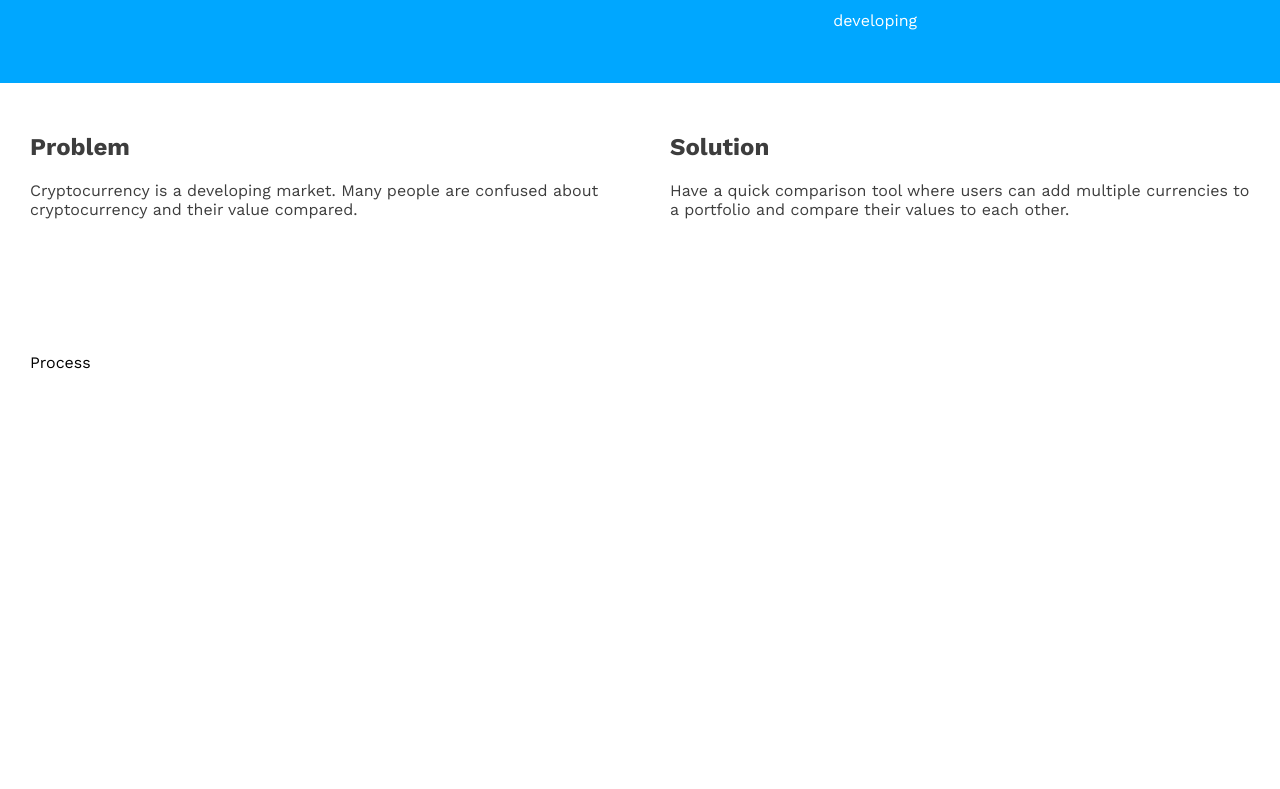
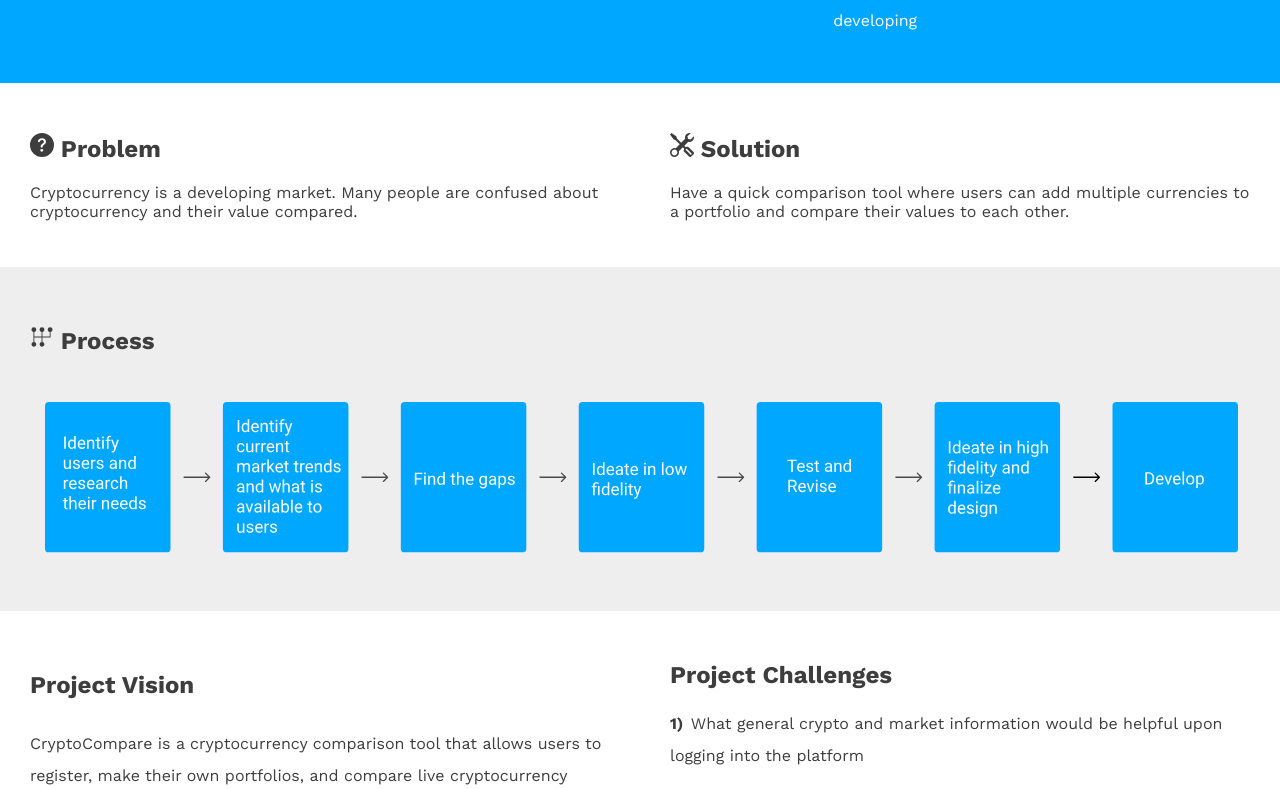
Before and after one commit to carlgwsmith/portfolioredesign, a React (Create React App) app: page /projects/cryptocompare in a window 1280 px wide. Shown: the part 541-1330 px from the top of the page. Built offline with nearby package versions, Linux system fonts and the light colour scheme.

Commit message:
cc case study tightening up

```diff
--- a/src/Components/Projects/CryptoCompare/CCProblem.js
+++ b/src/Components/Projects/CryptoCompare/CCProblem.js
@@ -1,9 +1,10 @@
 import React from 'react';
+import {BsQuestionCircleFill} from 'react-icons/bs'
 
 const Ccproblem = () => {
   return (
     <div>
-      <h2 style={{color:"#3d3d3d"}}>Problem</h2>
+      <h2 style={{color:"#3d3d3d"}}><BsQuestionCircleFill/> Problem</h2>
       <p style={{color:"#3d3d3d"}}>Cryptocurrency is a developing market. Many people are confused about cryptocurrency and their value compared.</p>
     </div>
   );
--- a/src/Components/Projects/CryptoCompare/CCSolution.js
+++ b/src/Components/Projects/CryptoCompare/CCSolution.js
@@ -1,9 +1,10 @@
 import React from 'react';
+import {BsTools} from 'react-icons/bs'
 
 const Ccsolution = () => {
   return (
     <div>
-      <h2 style={{color:"#3d3d3d"}}>Solution</h2>
+      <h2 style={{color:"#3d3d3d"}}><BsTools/> Solution</h2>
       <p style={{color:"#3d3d3d"}}>Have a quick comparison tool where users can add multiple currencies to a portfolio and compare their values to each other.</p>
     </div>
   );
--- a/src/Components/Projects/CryptoCompare/CCelements.js
+++ b/src/Components/Projects/CryptoCompare/CCelements.js
@@ -25,7 +25,7 @@ color:"#3d3d3d";
 export const ProjectOverview = styled.div`
   display: grid;
   grid-template-columns: 1fr 1fr;
-  grid-template-rows: .25fr .1fr .25fr .5fr .5fr .5fr .6fr .5fr;
+  grid-template-rows: .25fr .1fr .25fr .25fr .5fr .5fr .6fr .5fr;
   gap: 0px 0px;
   padding:0px;
   grid-template-areas:
@@ -70,6 +70,7 @@ text-align:left;
 padding:20px;
 line-height: 2;
 padding:30px;
+background-color: #eeeeee;
 `
 
 export const Vision = styled.div`
--- a/src/Components/Projects/CryptoCompare/CCprocess.js
+++ b/src/Components/Projects/CryptoCompare/CCprocess.js
@@ -1,9 +1,16 @@
 import React from 'react';
+import {GiGearStickPattern} from 'react-icons/gi'
 
 const Ccprocess = () => {
+  const mockup = {
+    width:"100%",
+    marginLeft:"auto",
+    marginRight:"auto"
+  }
   return (
     <div>
-      Process
+      <h2 style={{color:"#3d3d3d"}}><GiGearStickPattern/> Process</h2>
+      <img src={process.env.PUBLIC_URL + '/images/CCprocess.svg'} alt="crypto compare process flow" style={mockup}></img>
     </div>
   );
 }
```
Also changed, not shown: public/images/CCprocess.svg (added).
